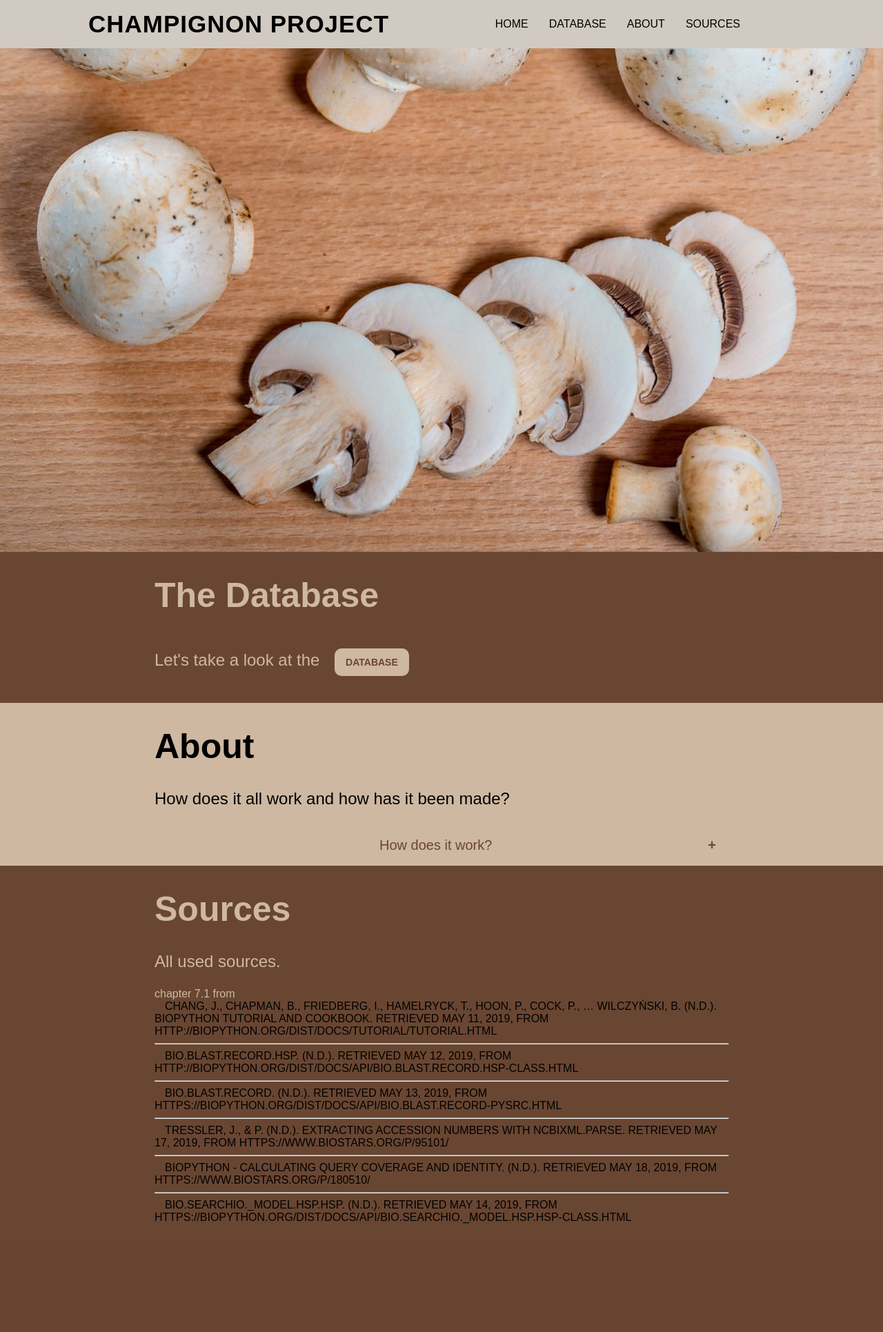
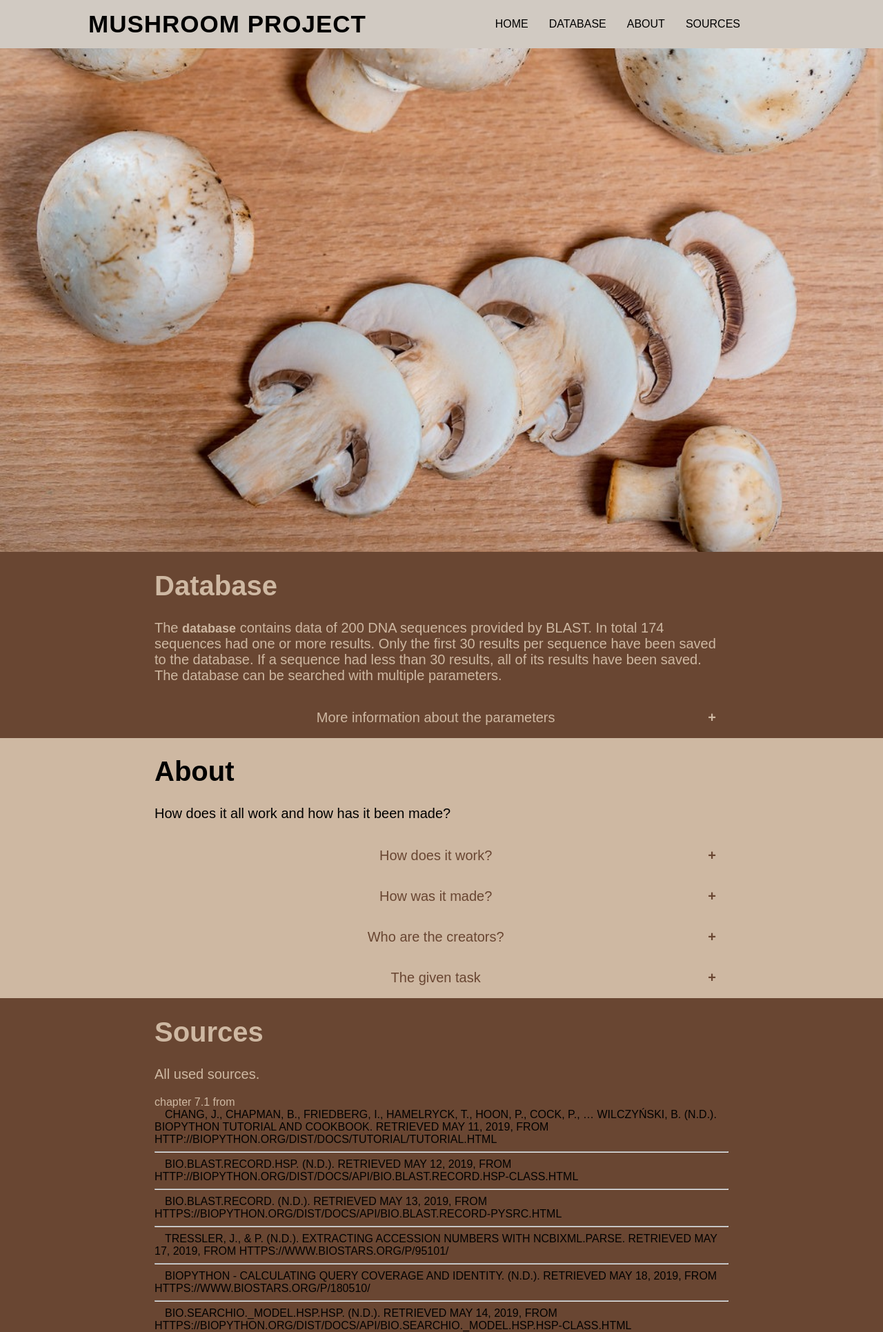
Before and after one commit to yaris19/website_blok4, a Flask app: page / in a window 1280 px wide. Shown: the whole page at 69% size. Before the commit the page ends 1774 px from the top, so only its background shows below. Run offline with Flask 2, Linux system fonts and the light colour scheme.

Commit message:
Uitleg database en how was it made.

```diff
--- a/static/index.css
+++ b/static/index.css
@@ -48,22 +48,23 @@ a.hover {
 }
 
 .button {
-    -moz-box-shadow: 0 1px 0 0 #694632;
-    -webkit-box-shadow: 0 1px 0 0 #694632;
-    box-shadow: 0 1px 0 0 #694632;
-    background-color: #CEB8A2;
-    -moz-border-radius: 10px;
-    -webkit-border-radius: 10px;
-    border-radius: 10px;
+    /*-moz-box-shadow: 0 1px 0 0 #694632;*/
+    /*-webkit-box-shadow: 0 1px 0 0 #694632;*/
+    /*box-shadow: 0 1px 0 0 #694632;*/
+    background-color: #694632;
+    /*-moz-border-radius: 10px;*/
+    /*-webkit-border-radius: 10px;*/
+    /*border-radius: 10px;*/
     display: inline-block;
     cursor: pointer;
-    color: #694632;
+    color: #CEB8A2;
     font-family: Arial, "Times New Roman", serif;
-    font-size: 14px;
+    font-size: 18px;
     font-weight: bold;
-    padding: 12px 16px;
-    text-decoration: none;
-    text-shadow: 0 1px 0 #CEB8A2;
+    /*padding: 12px 12px;*/
+    margin: 0;
+    text-transform: none;
+    /*text-decoration: none;*/
 }
 
 .button:hover {
@@ -162,14 +163,18 @@ a.hover {
 }
 
 h1 {
-    font-size: 50px;
+    font-size: 40px;
     font-family: Arial, "Times New Roman", serif;
 }
 
 p {
-    font-size: 24px;
+    font-size: 20px;
 }
 
+
+.database-options {
+    font-size: 18px;
+}
 
 html {
     scroll-behavior: smooth;
@@ -219,7 +224,7 @@ tr:nth-child(odd) {
     cursor: pointer;
 }
 
-.accordion {
+.accordion-about {
     background-color: #CEB8A2;
     color: #694632;
     cursor: pointer;
@@ -232,11 +237,8 @@ tr:nth-child(odd) {
     transition: 0.4s;
 }
 
-.active, .accordion:hover {
-    background-color: #D1CAC2;
-}
 
-.accordion:after {
+.accordion-about:after {
     content: '\002B';
     color: #694632;
     font-weight: bold;
@@ -244,14 +246,49 @@ tr:nth-child(odd) {
     margin-left: 5px;
 }
 
-.active:after {
+.active-about:after {
     content: "\2212";
 }
 
-.panel {
+.panel-about {
     padding: 0 18px;
     background-color: #CEB8A2;
     max-height: 0;
     overflow: hidden;
     transition: max-height 0.2s ease-out;
 }
+
+
+.accordion-database {
+    background-color: #694632;
+    color: #CEB8A2;
+    cursor: pointer;
+    padding: 18px;
+    width: 100%;
+    border: none;
+    text-align: center;
+    outline: none;
+    font-size: 20px;
+    transition: 0.4s;
+}
+
+
+.accordion-database:after {
+    content: '\002B';
+    color: #CEB8A2;
+    font-weight: bold;
+    float: right;
+    margin-left: 5px;
+}
+
+.active-database:after {
+    content: "\2212";
+}
+
+.panel-database {
+    padding: 0 18px;
+    background-color: #694632;
+    max-height: 0;
+    overflow: hidden;
+    transition: max-height 0.2s ease-out;
+}
--- a/templates/website.html
+++ b/templates/website.html
@@ -2,13 +2,13 @@
 <html lang="en">
 <head>
     <meta charset="UTF-8">
-    <title>Champignon project</title>
+    <title>Mushroom project</title>
     <link rel="stylesheet"
           href='{{ url_for('static', filename= 'index.css') }}'>
 </head>
 <body>
 <div class="navbar">
-    <a href="#" class="logo">Champignon project</a>
+    <a href="#" class="logo">Mushroom project</a>
     <ul class="nav">
         <li><a href="#Home">Home</a></li>
         <li><a href="#Database">Database</a></li>
@@ -21,9 +21,94 @@
 
 <div class="Database-area" id="Database">
     <div class="text-part">
-        <h1>The Database</h1>
-        <p>Let's take a look at the <a href="/database"
-                                       class="button">Database</a></p>
+        <h1>Database</h1>
+        <p>
+            The <a href="/database" class="button">database</a> contains data
+            of 200 DNA sequences provided by BLAST. In total 174 sequences had
+            one or more results. Only the first 30 results per sequence have
+            been saved to the database. If a sequence had less than 30 results,
+            all of its results have been saved. The database can be searched
+            with multiple parameters.
+        </p>
+        <button class="accordion-database">More information about the
+            parameters
+        </button>
+        <div class="panel-database">
+            <p>
+                <b>Search:</b> search the database with multiple paramters.
+                A choice can be made aided by checkboxes what to
+                search in the database, e.g. header, defenition etc.<br>
+
+                <b>Count:</b> search the database, and count how many times
+                an item occurs. There can only be chosen <b>1</b>
+                checkbox.<br>
+
+                <b>Organism:</b> an option to choose to search in the
+                organism database.
+                The choices are: species, genus and family. (See 'what to
+                look for', for more information)<br>
+
+                <b>Protein:</b> an option to choose to search in the
+                organism database.
+                The choices are: accession code and defenition. (See what
+                to look for, for more information)<br>
+
+                <b>What to look for:</b> an option to filter something in
+                the database<br>If the previous choice was <b>organism:</b>
+                the options to search for are a species (e.g.
+                Gammaproteobacteria bacterium), a genus (e.g.
+                Gammaproteobacteria) or a family (e.g. Proteobacteria)<br>
+                If the previous choise was <b>protein:</b> the options to
+                search for are either a defenition (e.g. outer membrane protein
+                assembly factor BamB) or an accession code (e.g. TDJ28483)<br>
+
+                <b>Limit:</b> an option to limit the amount of results that
+                will be shown in a table<br><br>
+
+                <b>Search:</b> search the database with all the selected
+                parameters
+                The options for what to show in the table:
+            </p>
+
+            <ul class="database-options">
+                <li>
+                    <b>Header:</b> The header of each DNA sequence
+                </li>
+                <li>
+                    <b>Defenition:</b> The defenition of the protein
+                </li>
+                <li>
+                    <b>Orgaism_species:</b> The name of the species
+                </li>
+                <li>
+                    <b>Ident_perc:</b> The identity percentage, calculated by
+                    the amout of identities divided by the length of the
+                    alignment
+                </li>
+                <li>
+                    <b>Accession:</b> The accession code (NCBI) of the protein
+                </li>
+                <li>
+                    <b>Sequence:</b> The DNA sequence that is used to BLAST
+                </li>
+                <li>
+                    <b>Organism_genus:</b> The name of the genus, which is
+                </li>
+                <li>
+                    <b>Organism_family:</b> The name of the family, which is
+                <li>
+                    <b>Query_cov:</b> The query coverage, calculated by (end of
+                    hit minus begin of hit) divided by the length of the DNA
+                    sequence
+                </li>
+                <li>
+                    <b>E_value:</b> The e-value which stands for the amout of
+                    random sequences in the NCBI database with the same of a
+                    higher bitscore
+                </li>
+
+            </ul>
+        </div>
 
     </div>
 </div>
@@ -32,32 +117,35 @@
     <div class="text-part">
         <h1>About</h1>
         <p> How does it all work and how has it been made?</p>
-        <button class="accordion">How does it work?</button>
-        <div class="panel">
-            <p>Lorem ipsum dolor sit amet, consectetur adipisicing elit, sed do
-                eiusmod tempor incididunt ut labore et dolore magna aliqua. Ut
-                enim ad minim veniam, quis nostrud exercitation ullamco laboris
-                nisi ut aliquip ex ea commodo consequat.</p>
+        <button class="accordion-about">How does it work?</button>
+        <div class="panel-about">
+            <p>Morgan</p>
+        </div>
+        <button class="accordion-about">How was it made?</button>
+        <div class="panel-about">
+            <p>
+                First of all, a Python script was made to automatically BLAST
+                200 DNA sequences, in which the tool biopyton was used. All of
+                the data which BLAST provided was saved to an XML file. Then, a
+                Python function was made to parse the XML file, and retrieve
+                the important data. In addition, a Python function was made to
+                automatically insert the retrieved data into a self-created
+                database. <br>
+                Secondly, this website was created, aided by Python and the
+                Flask package.
+            </p>
+        </div>
+        <button class="accordion-about">Who are the creators?</button>
+        <div class="panel-about">
+            <p>Stijn</p>
+        </div>
+        <button class="accordion-about">The given task</button>
+        <div class="panel-about">
+            <p>Stijn, zet er ook bij over forward en reverse sequenties</p>
         </div>
     </div>
 </div>
 
-<script>
-    var acc = document.getElementsByClassName("accordion");
-    var i;
-
-    for (i = 0; i < acc.length; i++) {
-        acc[i].addEventListener("click", function () {
-            this.classList.toggle("active");
-            var panel = this.nextElementSibling;
-            if (panel.style.maxHeight) {
-                panel.style.maxHeight = null;
-            } else {
-                panel.style.maxHeight = panel.scrollHeight + "px";
-            }
-        });
-    }
-</script>
 <div class="Sources_area" id="Sources">
     <div class="text-part">
         <h1>Sources</h1>
@@ -91,8 +179,26 @@
         <hr>
         <a href="https://biopython.org/DIST/docs/api/Bio.SearchIO._model.hsp.HSP-class.html">Bio.SearchIO._model.hsp.HSP.
             (n.d.). Retrieved May 14, 2019, from
-            https://biopython.org/DIST/docs/api/Bio.SearchIO._model.hsp.HSP-class.html</a></p>
+            https://biopython.org/DIST/docs/api/Bio.SearchIO._model.hsp.HSP-class.html</a><br>
     </div>
 </div>
+
+<script>
+    let acc = document.querySelectorAll(".accordion-database, .accordion-about");
+    let i;
+
+    for (i = 0; i < acc.length; i++) {
+        acc[i].addEventListener("click", function () {
+            this.classList.toggle("active");
+            let panel = this.nextElementSibling;
+            if (panel.style.maxHeight) {
+                panel.style.maxHeight = null;
+            } else {
+                panel.style.maxHeight = panel.scrollHeight + "px";
+            }
+        });
+    }
+</script>
+
 </body>
 </html>
```
Also changed, not shown: templates/database.html (+7 -7 lines), static/show.js (line endings or trailing spaces).
